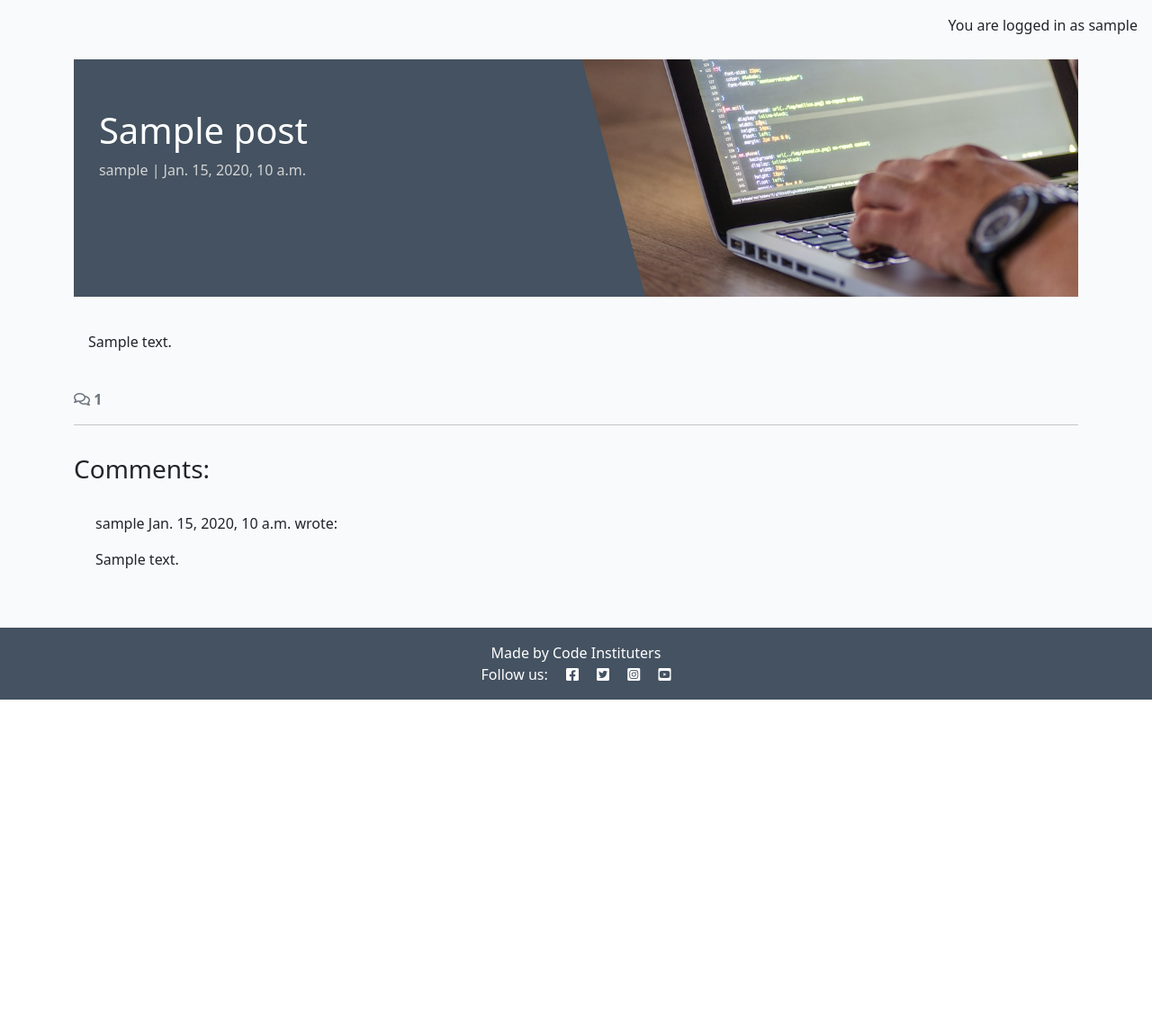
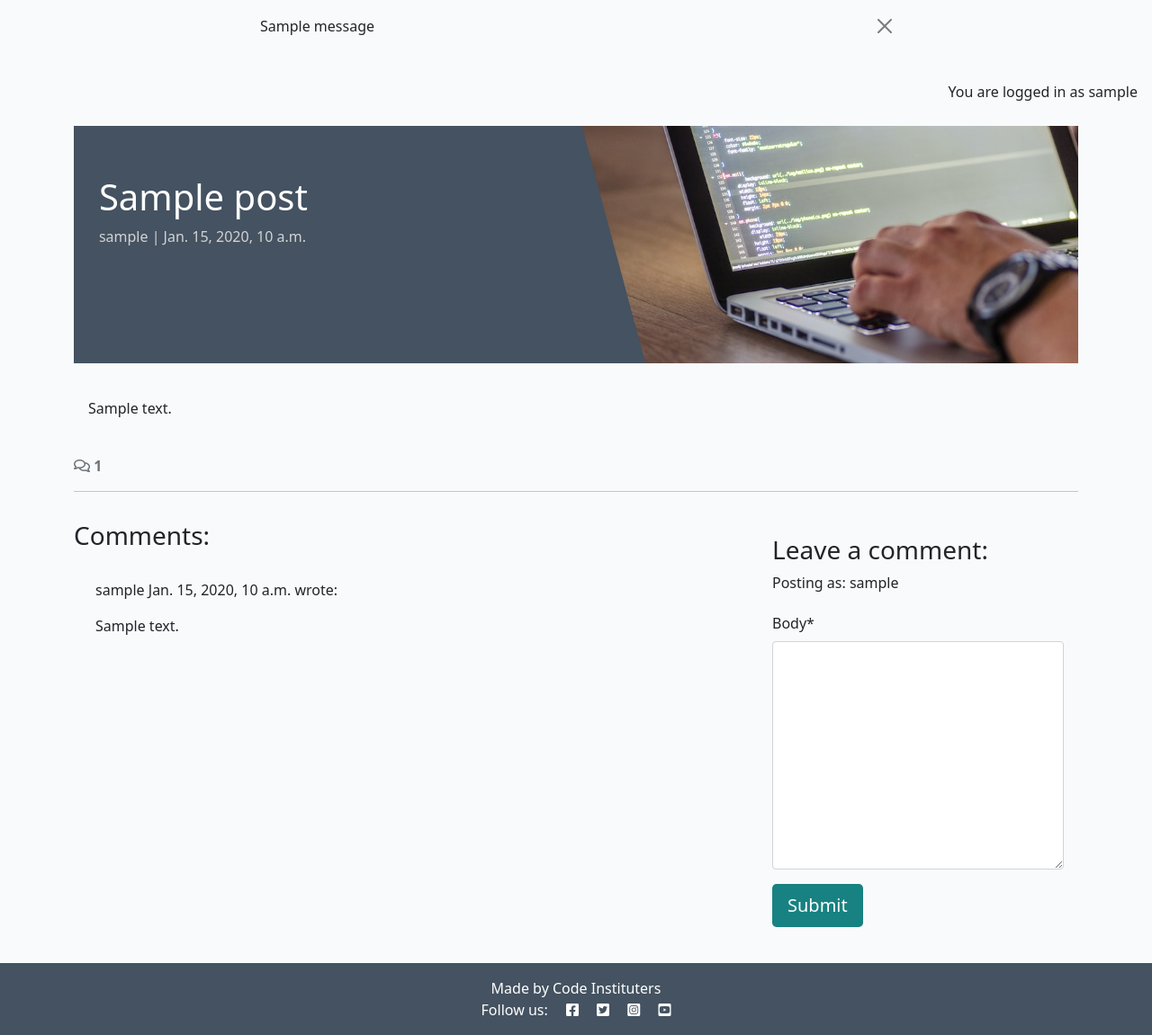
Before and after one commit to AlbaXIII/django-blog, a Django app: a page that uses templates/base.html in a window 1280 px wide. Shown: the part 60-1211 px from the top of the page at 90% size. Before the commit the page ends 838 px from the top, so only its background shows below. Run offline with Django 4.2, Linux system fonts and the light colour scheme; a user stored in the database is signed in; tables that the repository leaves empty hold one stand-in row (values such as "Sample post"); one stand-in notice (Sample message) is shown; some libraries are stand-ins or nearby versions.

Commit message:
feat - add comment message

```diff
--- /dev/null
+++ b/blog/forms.py
@@ -0,0 +1,8 @@
+from .models import Comment
+from django import forms
+
+
+class CommentForm(forms.ModelForm):
+    class Meta:
+        model = Comment
+        fields = ('body',)
--- a/blog/templates/blog/post_detail.html
+++ b/blog/templates/blog/post_detail.html
@@ -1,5 +1,6 @@
 {% extends 'base.html' %} {% block content %}
 {% load static %}
+{% load crispy_forms_tags %}
 
 <div class="masthead">
     <div class="container">
@@ -70,6 +71,24 @@
         {% endfor %}
       </div>
     </div>
+    <!-- Creating New Comments -->
+    <div class="col-md-4 card mb-4 mt-3">
+        <div class="card-body">
+          {% if user.is_authenticated %}
+          <h3>Leave a comment:</h3>
+          <p>Posting as: {{ user.username }}</p>
+          <form id="commentForm" method="post"
+            style="margin-top: 1.3em;">
+            {{ comment_form | crispy }}
+            {% csrf_token %}
+            <button id="submitButton" type="submit"
+              class="btn btn-signup btn-lg">Submit</button>
+          </form>
+          {% else %}
+          <p>Log in to leave a comment</p>
+          {% endif %}
+        </div>
+    </div>
   </div>
 </div>
 
--- a/blog/views.py
+++ b/blog/views.py
@@ -1,6 +1,8 @@
 from django.shortcuts import render, get_object_or_404
 from django.views import generic
+from django.contrib import messages
 from .models import Post
+from .forms import CommentForm
 
 # Create your views here.
 class PostList(generic.ListView):
@@ -26,6 +28,19 @@ def post_detail(request, slug):
     post = get_object_or_404(queryset, slug=slug)
     comments = post.comments.all().order_by("-created_on")
     comment_count = post.comments.filter(approved=True).count()
+    if request.method == "POST":
+        comment_form = CommentForm(data=request.POST)
+        if comment_form.is_valid():
+            comment = comment_form.save(commit=False)
+            comment.author = request.user
+            comment.post = post
+            comment.save()
+            messages.add_message(
+                request, message.SUCCESS,
+                'Comment submitted and awaiting approval'
+            )
+
+    comment_form = CommentForm()
 
     return render(
         request,
@@ -34,5 +49,6 @@ def post_detail(request, slug):
             "post": post,
             "comments": comments,
             "comment_count": comment_count,
+            "comment_form": comment_form,
         },
     )
--- a/codestar/settings.py
+++ b/codestar/settings.py
@@ -45,6 +45,8 @@ INSTALLED_APPS = [
     'allauth',
     'allauth.account',
     'allauth.socialaccount',
+    'crispy_forms',
+    'crispy_bootstrap5',
     'django_summernote',
     'blog',
     'about',
@@ -53,6 +55,9 @@ INSTALLED_APPS = [
 SITE_ID = 1
 LOGIN_REDIRECT_URL = '/'
 LOGOUT_REDIRECT_URL = '/'
+
+CRISPY_ALLOWED_TEMPLATE_PACKS = "bootstrap5"
+CRISPY_TEMPLATE_PACK = "bootstrap5"
 
 MIDDLEWARE = [
     'django.middleware.security.SecurityMiddleware',
--- a/requirements.txt
+++ b/requirements.txt
@@ -1,7 +1,9 @@
 asgiref==3.8.1
+crispy-bootstrap5==0.7
 dj-database-url==0.5.0
 Django==4.2.16
 django-allauth==0.57.2
+django-crispy-forms==2.3
 django-summernote==0.8.20.0
 gunicorn==20.1.0
 oauthlib==3.2.2
--- a/templates/base.html
+++ b/templates/base.html
@@ -72,7 +72,21 @@
             </div>
         </div>
     </nav>
-
+    <!-- displaying Django messages -->
+    <div class="container">
+        <div class="row">
+        <div class="col-md-8 offset-md-2">
+            {% for message in messages %}
+            <div class="alert {{ message.tags }} alert-dismissible
+            fade show" id="msg" role="alert">
+            {{ message | safe }}
+            <button type="button" class="btn-close"
+                data-bs-dismiss="alert" aria-label="Close"></button>
+            </div>
+            {% endfor %}
+        </div>
+        </div>
+    </div>
     <main class="flex-shrink-0 main-bg">
         {% if user.is_authenticated %}
         <p class="text-end m-3">You are logged in as {{ user.username }}</p>
```
